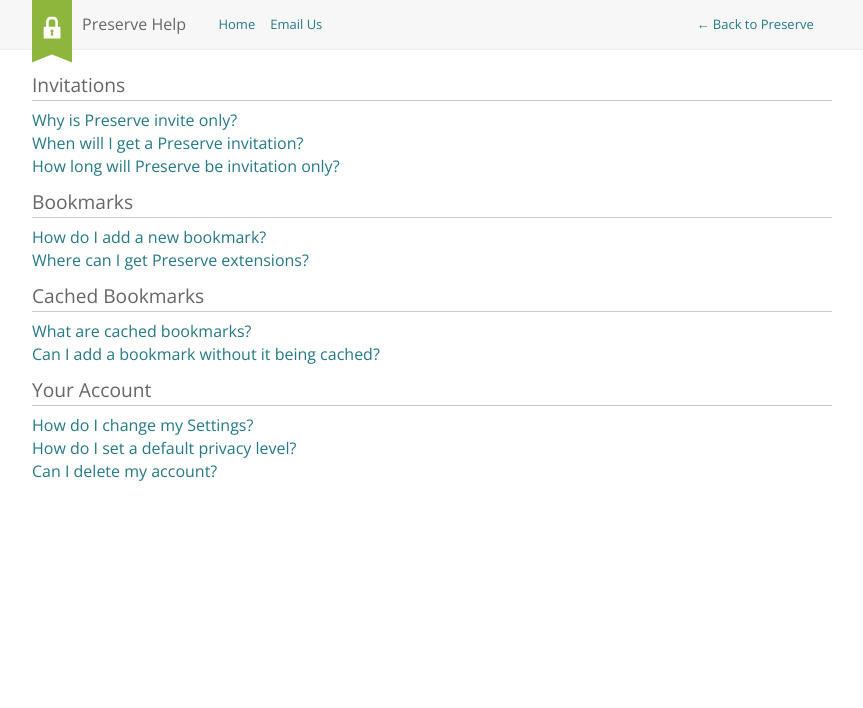
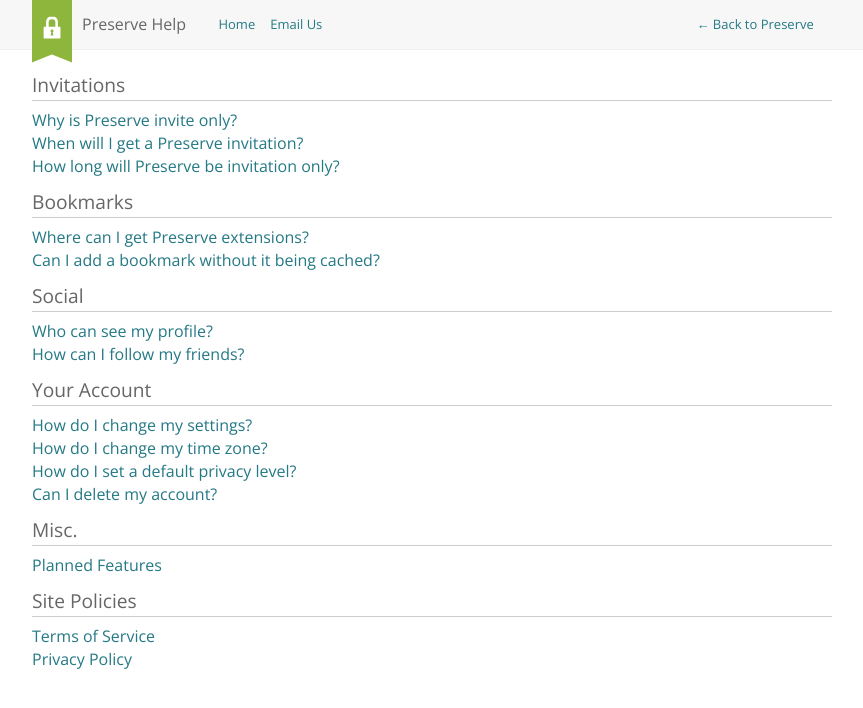
Before and after one commit to preserve/help.preserve.io, a Jekyll site: the page built from index.html, in a window 1280 px wide. Shown: the top 708 px of the page, without its empty margins (208-1071 px from the left). Built offline with Jekyll 4.4.1, drawn with Linux system fonts in a browser that asks for light colours; nearby versions of some CDN libraries.

Commit message:
Updated index.

```diff
--- a/index.html
+++ b/index.html
@@ -7,24 +7,41 @@
 <ul class="index">
   <li><a href="/invitations/why.html">Why is Preserve invite only?</a></li>
   <li><a href="/invitations/when.html">When will I get a Preserve invitation?</a></li>
-  <li><a href="/invitations/how_long.html">How long will Preserve be invitation only?</a></li>
+  <li><a href="/invitations/how-long.html">How long will Preserve be invitation only?</a></li>
 </ul>
 
 <h3>Bookmarks</h3>
 <ul class="index">
-  <li><a href="/bookmarks/new.html">How do I add a new bookmark?</a></li>
   <li><a href="/extensions">Where can I get Preserve extensions?</a></li>
+  <!-- <li><a href="/bookmarks/searching.html">How can I search my bookmarks?</a></li> -->
+  <!-- <li><a href="/bookmarks/what-are-cached-bookmarks.html">What are cached bookmarks?</a></li> -->
+  <li><a href="/bookmarks/bookmarks-without-caching.html">Can I add a bookmark without it being cached?</a></li>
 </ul>
 
-<h3>Cached Bookmarks</h3>
+<h3>Social</h3>
 <ul class="index">
-  <li><a href="/cached_bookmarks/what_are_cached_bookmarks.html">What are cached bookmarks?</a></li>
-  <li><a href="/cached_bookmarks/bookmarks_without_caches.html">Can I add a bookmark without it being cached?</a></li>
+  <li><a href="/social/who-can-see-my-profile.html">Who can see my profile?</a></li>
+  <li><a href="/social/how-can-i-follow-my-friends.html">How can I follow my friends?</a></li>
 </ul>
+
+<!-- <h3>Public Search</h3>
+<ul class="index"></ul> -->
 
 <h3>Your Account</h3>
 <ul class="index">
-  <li><a href="/account/settings.html">How do I change my Settings?</a></li>
-  <li><a href="/account/default_privacy.html">How do I set a default privacy level?</a></li>
-  <li><a href="/account/delete.html">Can I delete my account?</a></li>
+  <li><a href="/account/how-do-i-change-my-settings.html">How do I change my settings?</a></li>
+  <li><a href="/account/how-do-i-change-my-timezone.html">How do I change my time zone?</a></li>
+  <li><a href="/account/setting-default-privacy.html">How do I set a default privacy level?</a></li>
+  <li><a href="/account/delete-my-account.html">Can I delete my account?</a></li>
 </ul>
+
+<h3>Misc.</h3>
+<ul class="index">
+  <li><a href="/planned-features.html">Planned Features</a></li>
+</ul>
+
+<h3>Site Policies</h3>
+<ul class="index">
+  <li><a href="/tos.html">Terms of Service</a></li>
+  <li><a href="/privacy.html">Privacy Policy</a></li>
+</ul>
```
